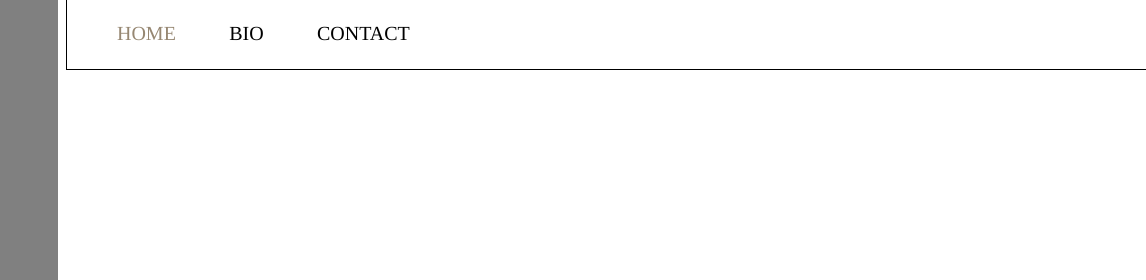
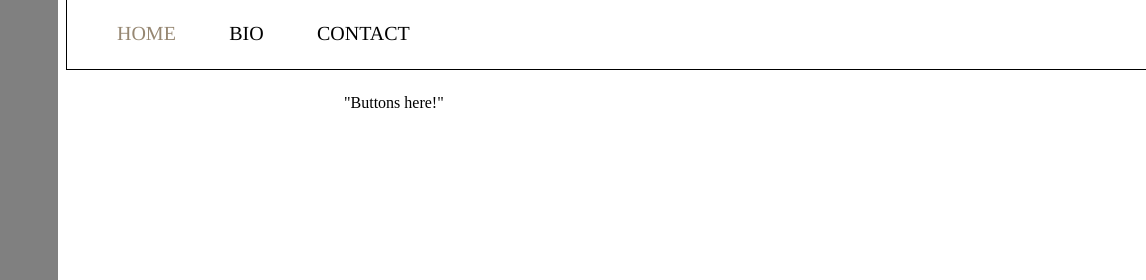
Before and after one commit to kharrison7/Profile, a plain HTML site: page starter-files/index.html in a window 1280 px wide. Shown: the top 280 px of the page, 134-1280 px from the left. Drawn offline with Linux system fonts and the light colour scheme.

Commit message:
This is a test.

```diff
--- a/starter-files/index.html
+++ b/starter-files/index.html
@@ -32,7 +32,7 @@
      </div>
 
 
-     <!-- <div id='center-items'>
+     <div id='center-items'>
        <div id="top-box">
          <p>"Buttons here!"</p>
        </div>
@@ -42,7 +42,7 @@
        <div id="middle-box">
          <p>"Buttons here!"</p>
        </div>
-     </div> -->
+     </div>
 
    </body>
 
--- a/starter-files/styles.css
+++ b/starter-files/styles.css
@@ -138,9 +138,6 @@
  margin-left: 170px;
 }
 
-/*#profile-picture {
- display: inline;
-}*/
 
 
 
```
Also changed, not shown: 1 other file.
